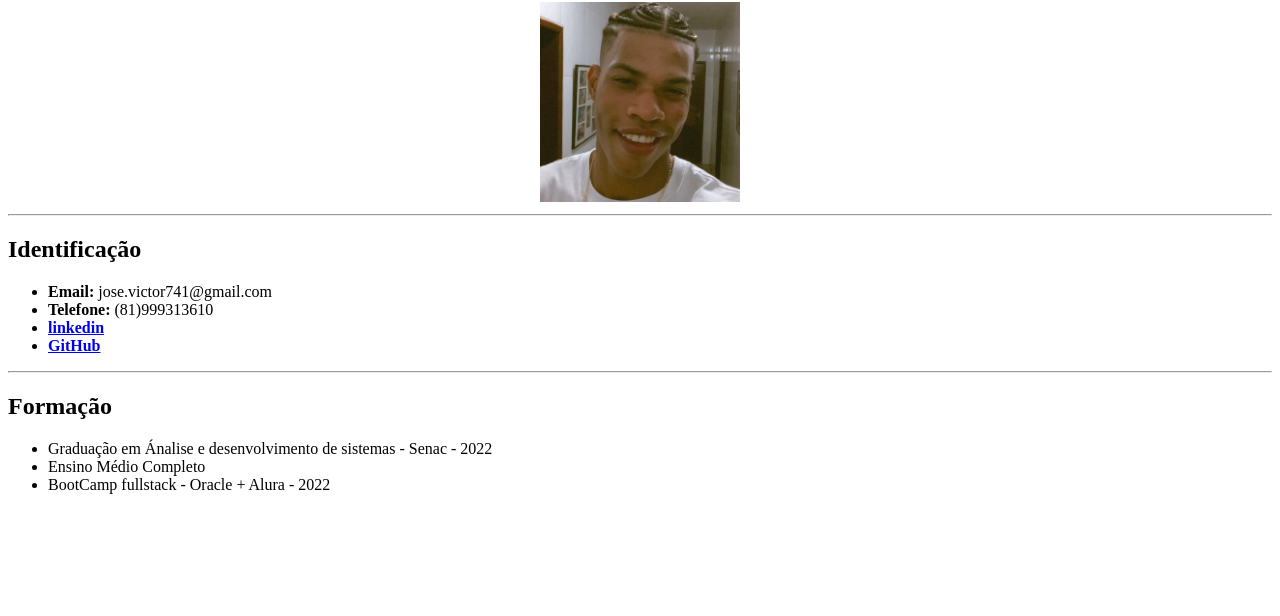
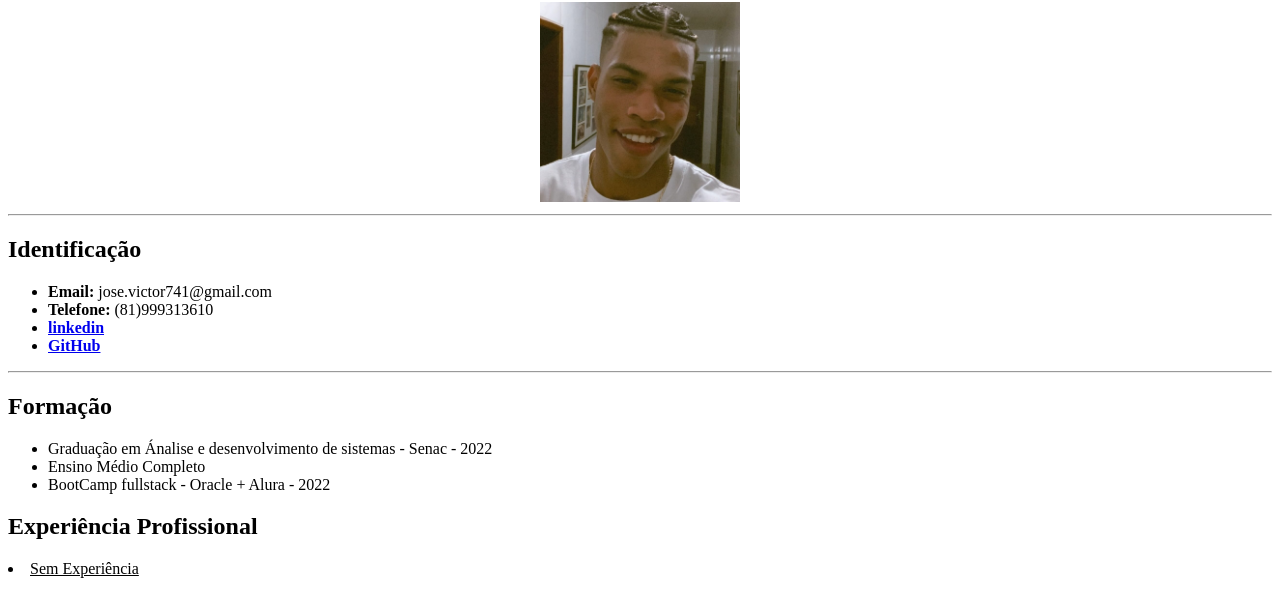
Before and after one commit to JVICT007R/JVICTOR, a plain HTML site: page Aula02/curriculoJvictor.html in a window 1280 px wide. Shown: the part 78-694 px from the top of the page. Drawn offline with Linux system fonts and the light colour scheme.

Commit message:
alteracaoaula2

```diff
--- a/Aula02/curriculoJvictor.html
+++ b/Aula02/curriculoJvictor.html
@@ -36,8 +36,11 @@
             <li>BootCamp fullstack - Oracle + Alura - 2022</li>
         </ul>
     </div>
-    <div >
-
+    <div id="Experiência Profissional">
+        <h2>Experiência Profissional</h2>
+        <u>
+            <li>Sem Experiência</li>
+        </u>
     </div>
 </body>
 </html>
```
